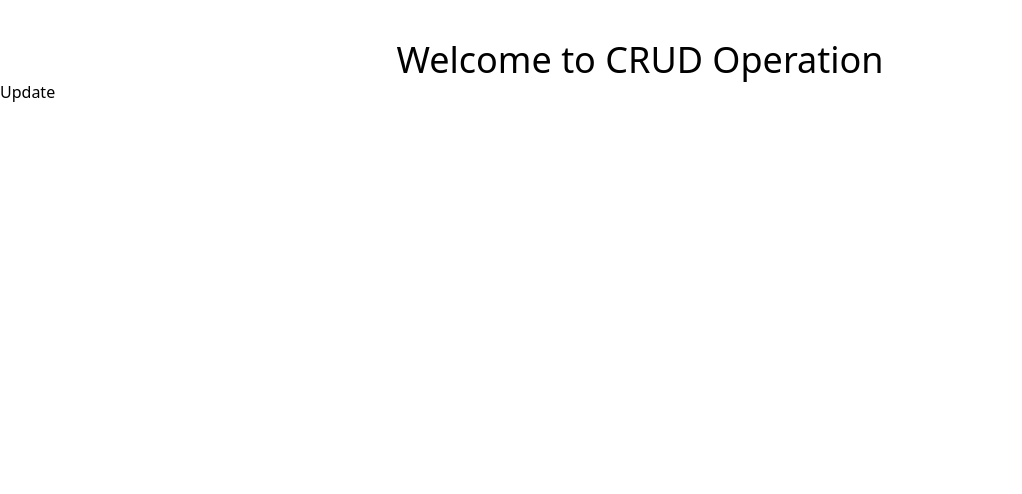
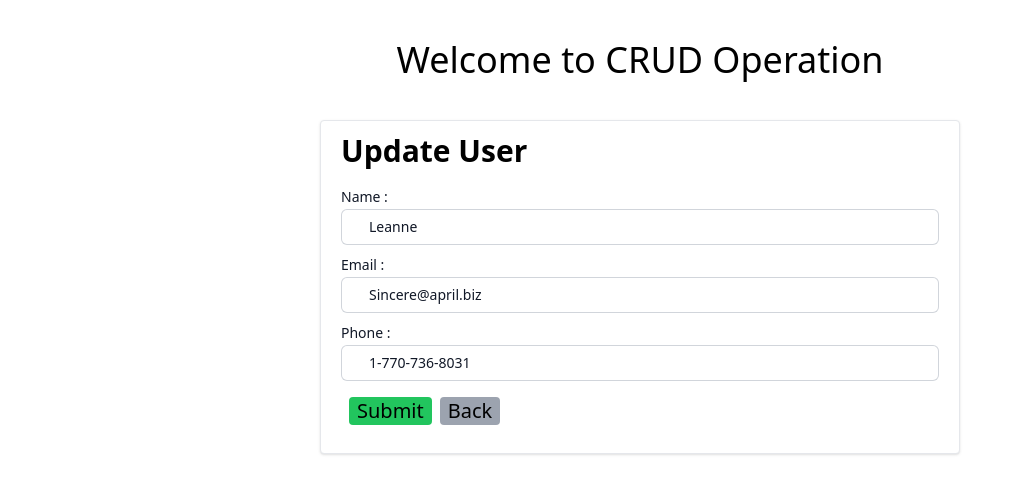
Before and after one commit to itmadityajoshi/React-Projects, a React (Vite) app in the folder crud-noteapp/: page /update/1 in a window 1280 px wide. Shown: the top 494 px of the page, without its empty margins (0-1022 px from the left). Built offline with nearby package versions, Linux system fonts and the light colour scheme; data requests are answered from the project's data file.

Commit message:
update component created with abbility to update users data

```diff
--- a/crud-noteapp/src/components/Update.jsx
+++ b/crud-noteapp/src/components/Update.jsx
@@ -1,9 +1,104 @@
-import React from 'react'
+import axios from "axios";
+import React, { useEffect, useState } from "react";
+import { Link, useNavigate, useParams } from "react-router-dom";
 
 const Update = () => {
+  //   const [data, setData] = useState([]);
+
+  const [values, setValues] = useState({
+    name: "",
+    email: "",
+    phone: "",
+  });
+
+  const navigate = useNavigate();
+
+  const { id } = useParams();
+
+  useEffect(() => {
+    axios
+      .get("http://localhost:3000/users/" + id)
+      .then((res) => {
+        setValues(res.data);
+      })
+      .catch((err) => console.log(err));
+  }, []);
+
+  const handleSubmit = (e) => {
+    e.preventDefault();
+
+    axios
+      .put("http://localhost:3000/users/" +id, values)
+      .then((res) => {
+        console.log(res);
+        navigate("/");
+      })
+      .catch((err) => console.log(err));
+  };
+
   return (
-    <div>Update</div>
-  )
-}
+    <div className="flex w-full mt-10 justify-center items-center">
+      <div className=" w-[50%] border bg-white shadow px-5 pt-3 pb-5 rounded">
+        <h1 className="text-3xl font-semibold mb-4">Update User</h1>
+        <form onSubmit={handleSubmit}>
+          <div className="mb-2">
+            <label
+              htmlFor="name"
+              className="block text-sm font-medium leading-6 text-gray-900"
+            >
+              Name :
+            </label>
+            <input
+              type="text"
+              name="name"
+              placeholder="Enter Name"
+              className="block w-full rounded-md border-0 py-1.5 pl-7 pr-20 text-gray-900 ring-1 ring-inset ring-gray-300 placeholder:text-gray-400 focus:ring-2 focus:ring-inset focus:ring-indigo-600 sm:text-sm sm:leading-6"
+              value={values.name}
+              onChange={(e) => setValues({ ...values, name: e.target.value })}
+            />
+          </div>
+          <div className="mb-2">
+            <label
+              htmlFor="name"
+              className="block text-sm font-medium leading-6 text-gray-900"
+            >
+              Email :
+            </label>
+            <input
+              type="text"
+              name="email"
+              placeholder="Enter Email"
+              className="block w-full rounded-md border-0 py-1.5 pl-7 pr-20 text-gray-900 ring-1 ring-inset ring-gray-300 placeholder:text-gray-400 focus:ring-2 focus:ring-inset focus:ring-indigo-600 sm:text-sm sm:leading-6"
+              value={values.email}
+              onChange={(e) => setValues({ ...values, email: e.target.value })}
+            />
+          </div>
+          <div className="mb-2">
+            <label
+              htmlFor="name"
+              className="block text-sm font-medium leading-6 text-gray-900"
+            >
+              Phone :
+            </label>
+            <input
+              type="text"
+              name="phone"
+              placeholder="Enter Phone"
+              className="block w-full rounded-md border-0 py-1.5 pl-7 pr-20 text-gray-900 ring-1 ring-inset ring-gray-300 placeholder:text-gray-400 focus:ring-2 focus:ring-inset focus:ring-indigo-600 sm:text-sm sm:leading-6"
+              value={values.phone}
+              onChange={(e) => setValues({ ...values, phone: e.target.value })}
+            />
+          </div>
+          <button className="bg-green-500 px-2 text-xl rounded m-2 ">
+            Submit
+          </button>
+          <Link to="/">
+            <button className="bg-gray-400 px-2 rounded text-xl"> Back </button>
+          </Link>
+        </form>
+      </div>
+    </div>
+  );
+};
 
-export default Update
+export default Update;
```
